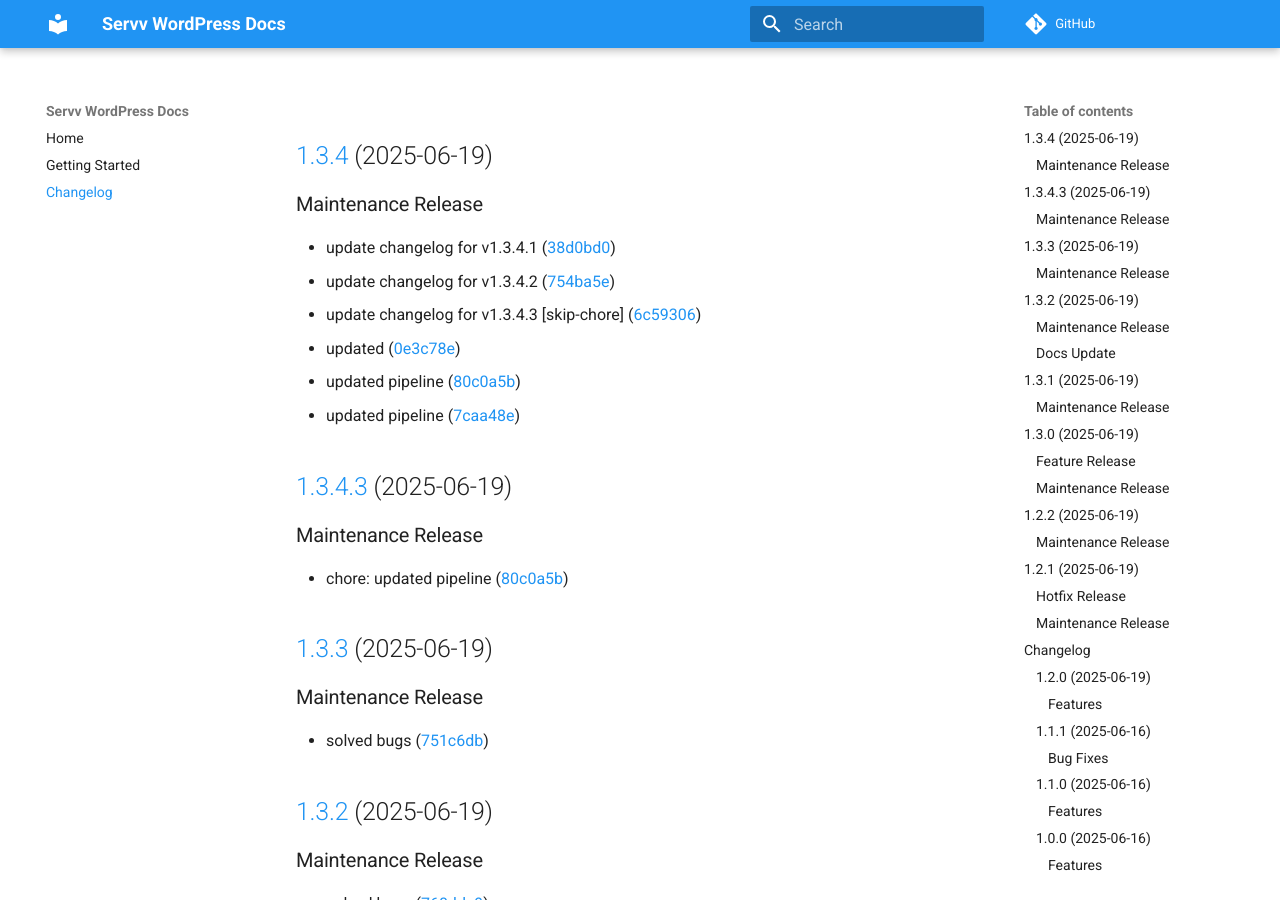
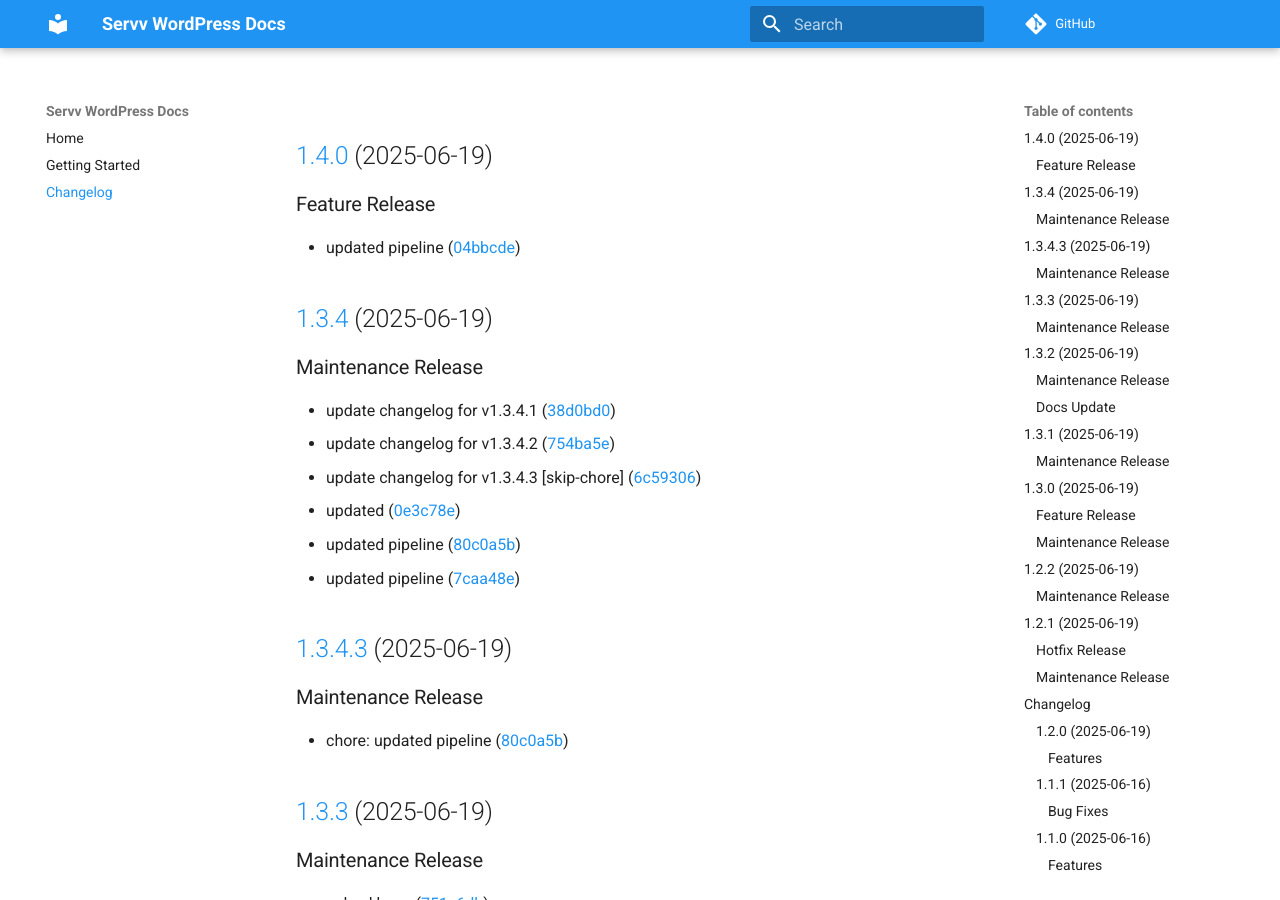
Before and after one commit to varuncoderise/demo_docs, an MkDocs documentation site: the page built from docs/changelog.md, in a window 1280 px wide and 900 px high. Built offline with MkDocs 1.6.1 and Material for MkDocs 9.7.7, drawn with Linux system fonts in a browser that asks for light colours; comment, search, counter and statistics services are not loaded.

Commit message:
Update changelog from v1.4.0

```diff
--- a/docs/changelog.md
+++ b/docs/changelog.md
@@ -1,3 +1,9 @@
+## [1.4.0](https://github.com/varuncoderise/demo-plugin/compare/v1.3.4...v1.4.0) (2025-06-19)
+
+### Feature Release
+
+* updated pipeline ([04bbcde](https://github.com/varuncoderise/demo-plugin/commit/04bbcde0bce4f577576f529d6c68dc12230b626c))
+
 ## [1.3.4](https://github.com/varuncoderise/demo-plugin/compare/v1.3.3...v1.3.4) (2025-06-19)
 
 ### Maintenance Release
```
